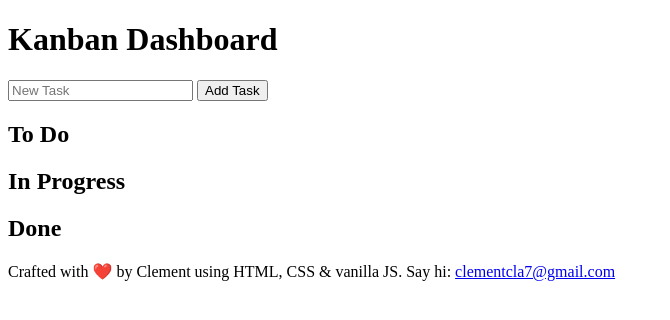
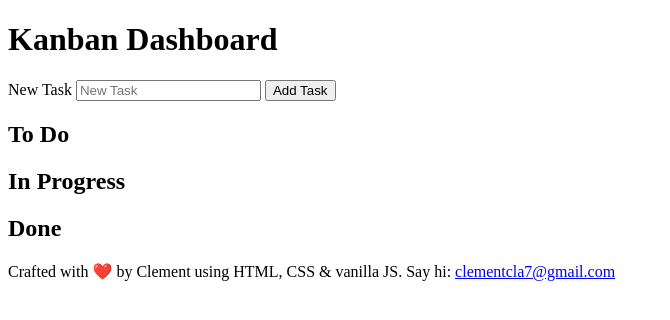
Before and after one commit to clementrozario/vanilla-kanban, a plain HTML site: page index.html in a window 1280 px wide. Shown: the whole page, without its empty margins (0-670 px from the left). Drawn offline with Linux system fonts and the light colour scheme.

Commit message:
html done

```diff
--- a/index.html
+++ b/index.html
@@ -11,12 +11,13 @@
     <header>
       <h1>Kanban Dashboard</h1>
       <form id="add-task-form">
+        <label for="task-input">New Task</label>
         <input
+          id="task-input"
           type="text"
           name="task"
           placeholder="New Task"
           required
-          aria-label="New Task"
         />
         <button type="submit">Add Task</button>
       </form>
```
